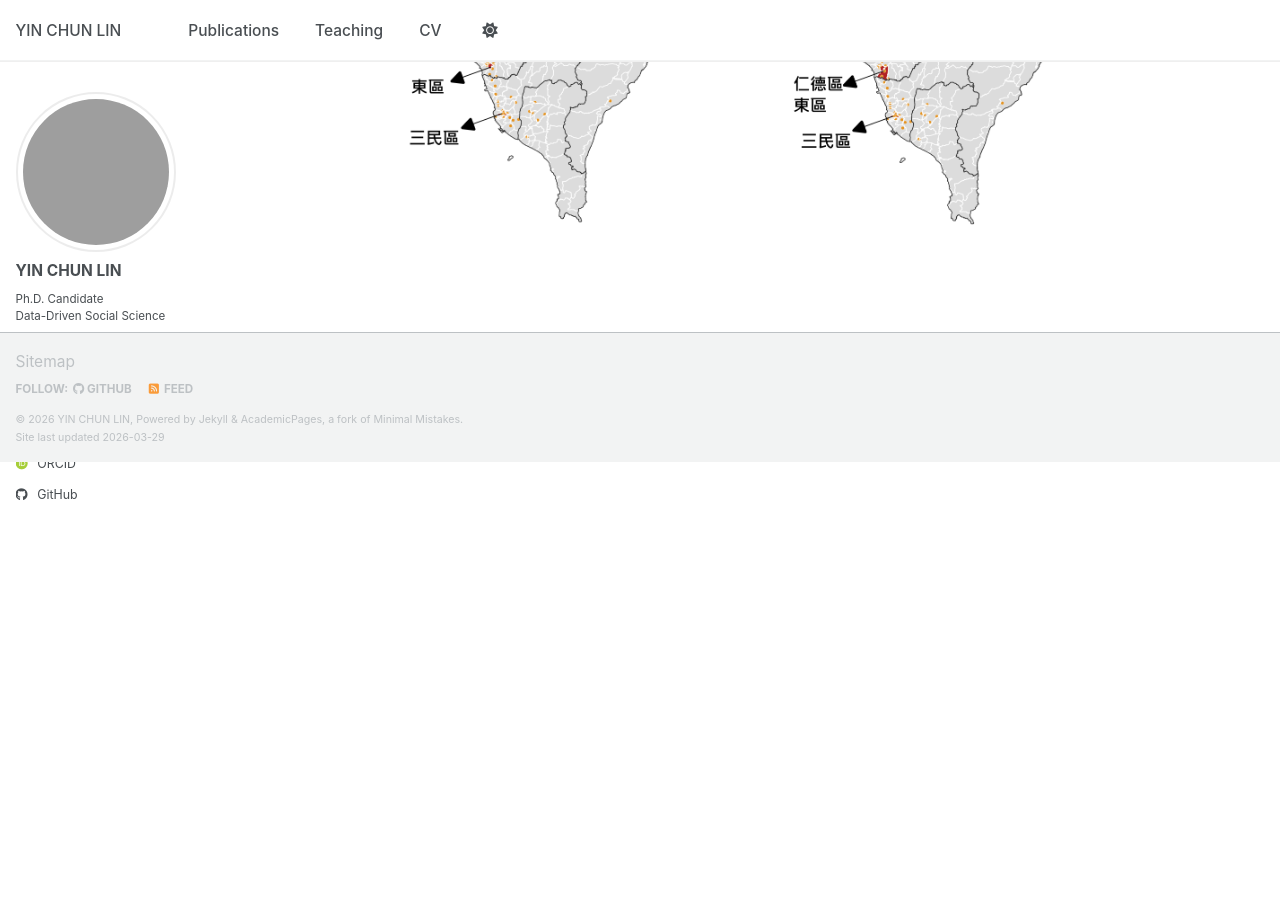
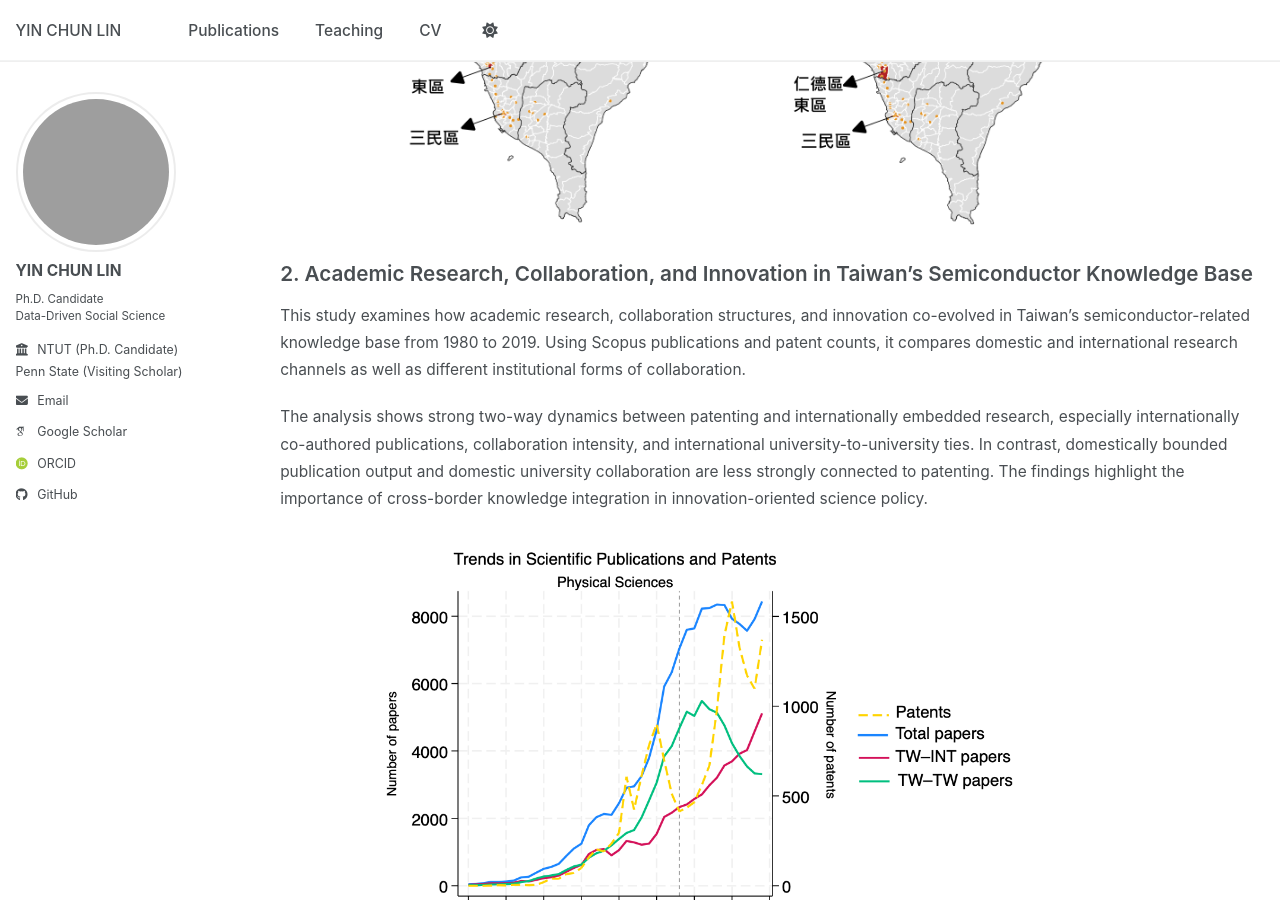
Before and after one commit to Christina0824/yinchun.github.io, a Jekyll site: the page built from _pages/Ongoing Projects.md, in a window 1280 px wide and 900 px high, scrolled down 941 px. Built offline with Jekyll 4.4.1, drawn with Linux system fonts in a browser that asks for light colours; some web fonts are replaced; a script bundle is joined from its source files by our own code; library files that are not in the unit come from our copies; before the commit the page ends 1403 px from its top, so only the background shows below that.

Commit message:
Add section on semiconductor knowledge base research
Added a new section on academic research and innovation in Taiwan's semiconductor knowledge base, detailing the study's findings and implications.

```diff
--- a/_pages/Ongoing Projects.md
+++ b/_pages/Ongoing Projects.md
@@ -15,3 +15,10 @@ Using natural language processing, deep learning, exploratory spatial data analy
 This project provides empirical evidence on the spatial linkages between knowledge production and innovation, with implications for university policy and industry-academia collaboration in Taiwan.
 
 <img src="/images/自我共現2000_2010(本地pub vs 本地pat)鄉鎮市區.png" style="width: 80%; display: block; margin: 20px auto;">
+
+## 2. Academic Research, Collaboration, and Innovation in Taiwan’s Semiconductor Knowledge Base
+
+This study examines how academic research, collaboration structures, and innovation co-evolved in Taiwan’s semiconductor-related knowledge base from 1980 to 2019. Using Scopus publications and patent counts, it compares domestic and international research channels as well as different institutional forms of collaboration.
+
+The analysis shows strong two-way dynamics between patenting and internationally embedded research, especially internationally co-authored publications, collaboration intensity, and international university-to-university ties. In contrast, domestically bounded publication output and domestic university collaboration are less strongly connected to patenting. The findings highlight the importance of cross-border knowledge integration in innovation-oriented science policy.
+<img src="/images/0210_Figure_3_Publication_Trends.png" style="width: 80%; display: block; margin: 20px auto;">
```
